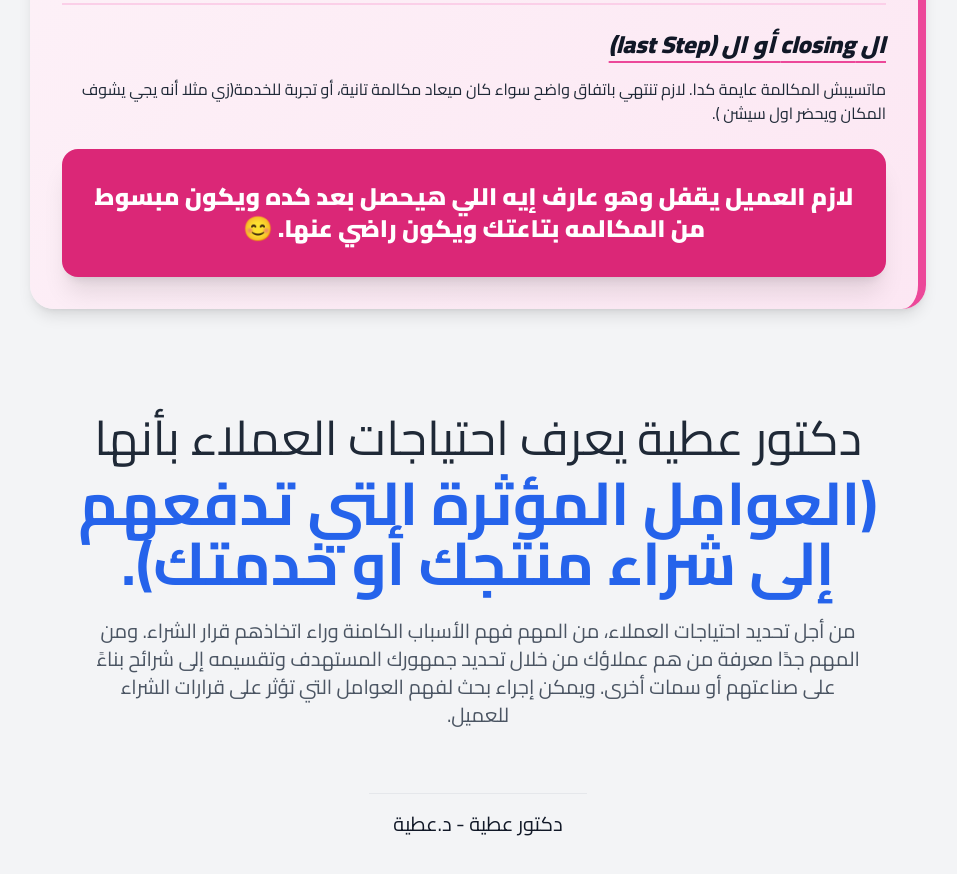
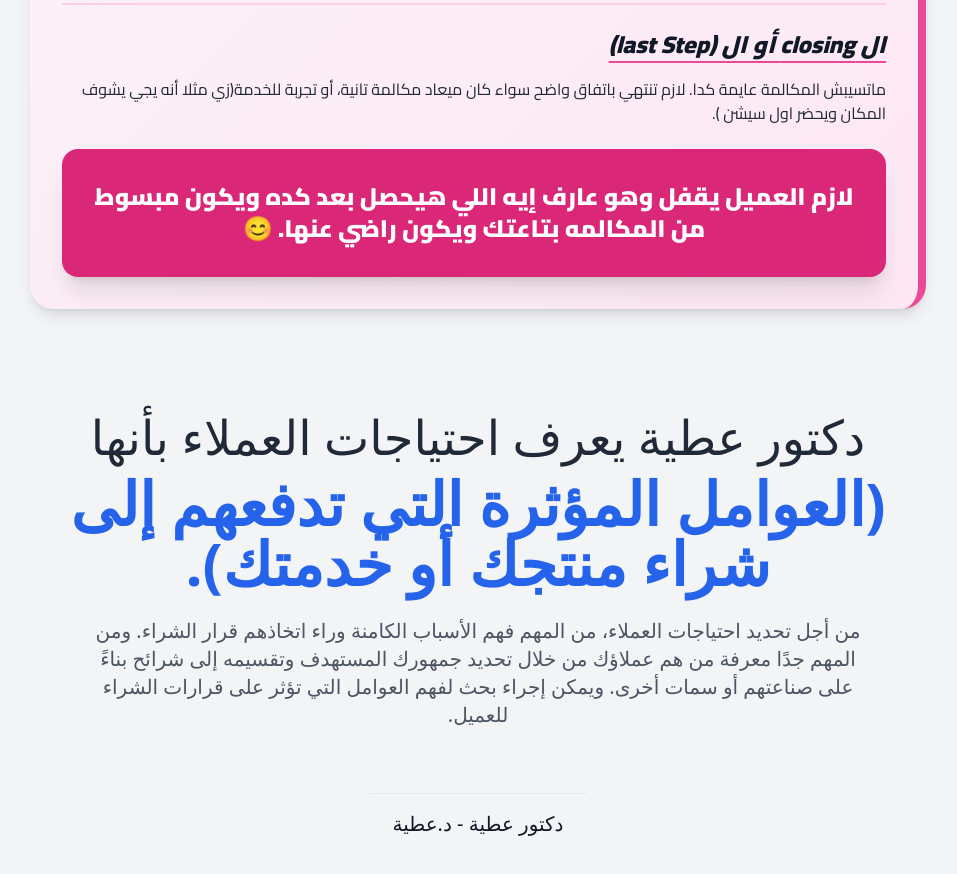
Before and after one commit to adelelgyoushy61-cmyk/search-for-coustmer-needs, a plain HTML site: page index.html in a window 1280 px wide. Shown: the part 1949-2823 px from the top of the page, without its empty margins (162-1119 px from the left). Drawn offline with nearby package versions, Linux system fonts and the light colour scheme.

Commit message:
Add modern quote styles to style.css
Added modern quote styles and ensured consistent formatting.

```diff
--- a/style.css
+++ b/style.css
@@ -18,3 +18,17 @@
         .gradient-3 { background: linear-gradient(135deg, #ecfdf5 0%, #d1fae5 100%); border-right: 8px solid #10b981; }
         .gradient-4 { background: linear-gradient(135deg, #fffbeb 0%, #fef3c7 100%); border-right: 8px solid #f59e0b; }
         .gradient-5 { background: linear-gradient(135deg, #fdf2f8 0%, #fce7f3 100%); border-right: 8px solid #ec4899; }
+
+
+
+        /* أنيق وحديث */
+.modern-quote-container {
+    font-family: 'system-ui', -apple-system, 'Segoe UI', Roboto, 'Helvetica Neue', sans-serif;
+}
+.modern-quote-title {
+    font-weight: 300; /* خفيف */
+}
+.quote-definition {
+    font-weight: 700; /* غامق */
+    color: #2563eb; /* أزرق حديث */
+}
```
